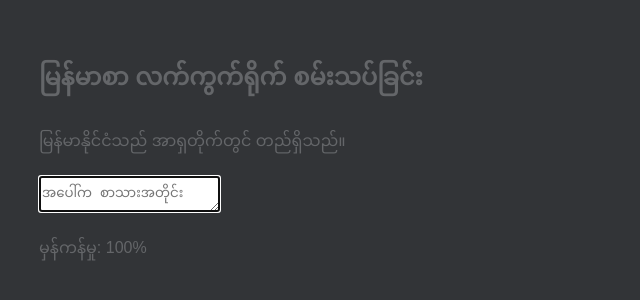
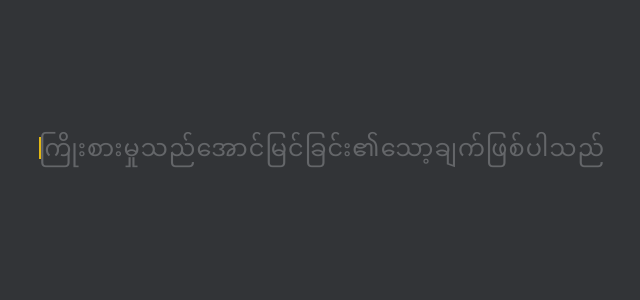
Before and after one commit to BLITZ1224/myanmar-typing-test, a plain HTML site: page index.html in a window 1280 px wide. Shown: the part 242-542 px from the top of the page, without its empty margins (201-841 px from the left). Drawn offline with Linux system fonts and the light colour scheme.

Commit message:
Update index.html

```diff
--- a/index.html
+++ b/index.html
@@ -3,18 +3,18 @@
 <head>
     <meta charset="UTF-8">
     <meta name="viewport" content="width=device-width, initial-scale=1.0">
-    <title>မြန်မာစာ လက်ကွက်လေ့ကျင့်ရန်</title>
+    <title>Myanmar Monkeytype Clone</title>
     <link rel="stylesheet" href="style.css">
 </head>
 <body>
     <div class="container">
-        <h2>မြန်မာစာ လက်ကွက်ရိုက် စမ်းသပ်ခြင်း</h2>
-        <p id="quote-display">မြန်မာနိုင်ငံသည် အာရှတိုက်တွင် တည်ရှိသည်။</p>
-        <textarea id="quote-input" placeholder="အပေါ်က စာသားအတိုင်း လိုက်ရိုက်ပါ..." autofocus></textarea>
-        <div class="result">
-            <p>မှန်ကန်မှု: <span id="accuracy">100</span>%</p>
-        </div>
+        <!-- စာသားပြသမည့် နေရာ -->
+        <div id="words-container"></div>
+
+        <!-- အနောက်ကွယ်ကနေ ရိုက်ချက်တွေကို ဖမ်းမည့် input -->
+        <input type="text" id="hidden-input" autocomplete="off" autofocus>
     </div>
+
     <script src="script.js"></script>
 </body>
 </html>
```
